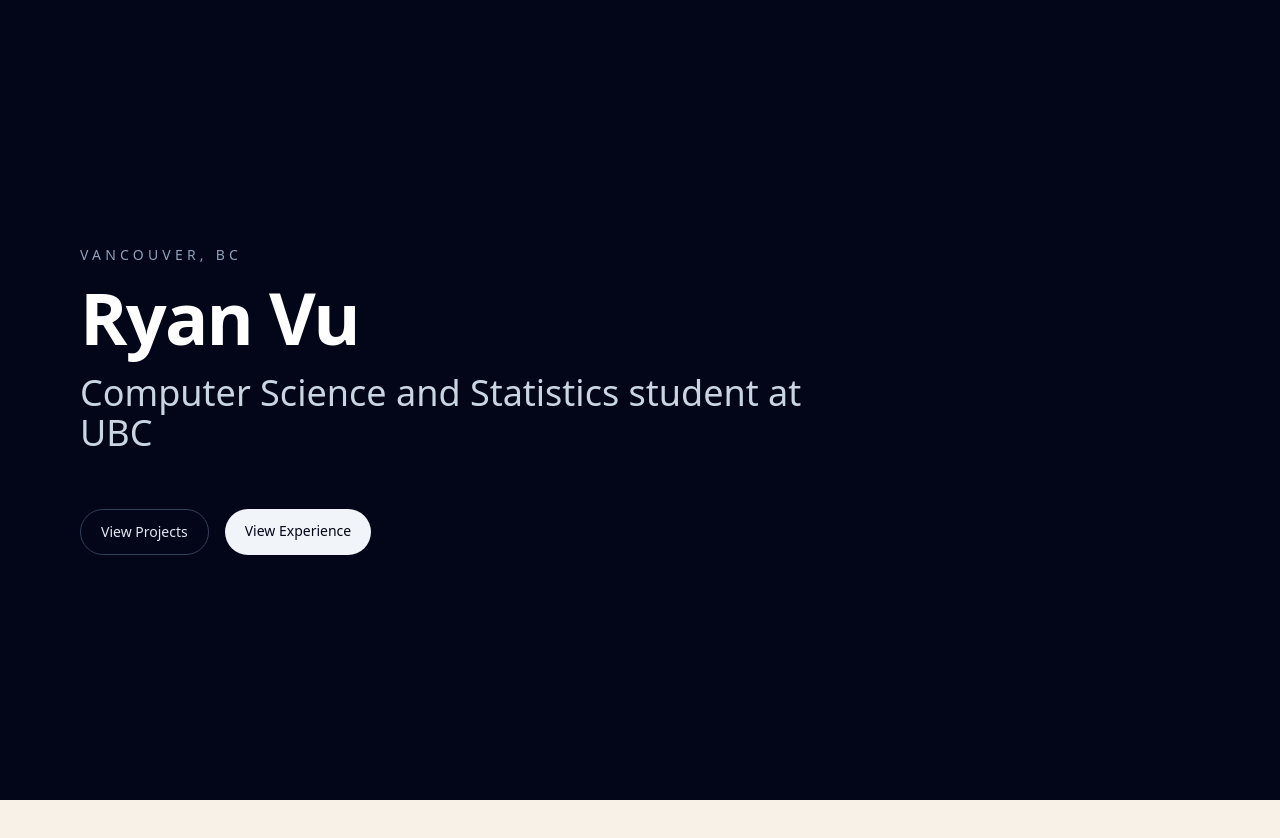
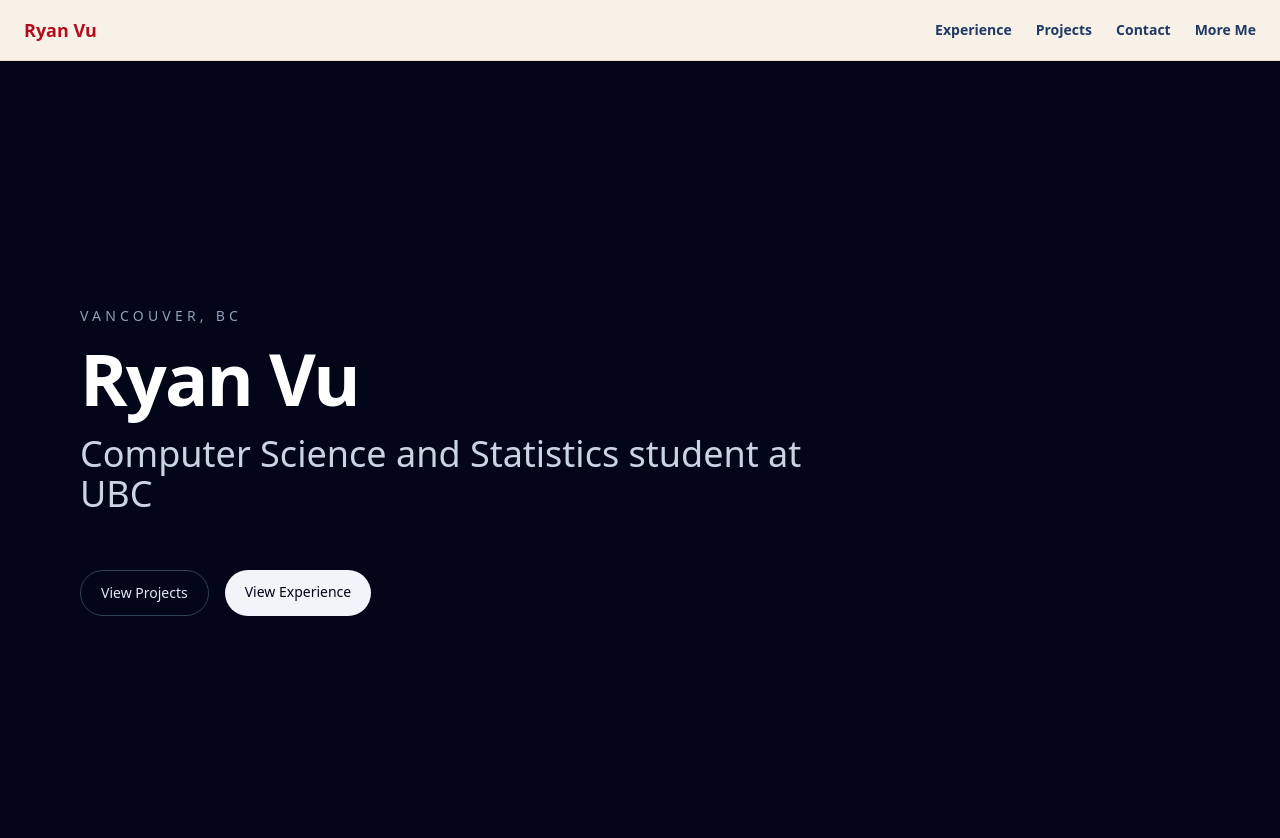
Before and after one commit to vuer13/ryan-vu-portfolio, a Next.js app: page / in a window 1280 px wide. Shown: the top 838 px of the page. Before the commit the page ends 800 px from the top, so only its background shows below. Built offline with nearby package versions, Linux system fonts and the light colour scheme.

Commit message:
feat: added navigation bar in light mode for now

```diff
--- a/src/app/layout.tsx
+++ b/src/app/layout.tsx
@@ -1,4 +1,5 @@
 import type { Metadata } from "next";
+import Navbar from "../components/Navbar";
 import "./globals.css";
 
 export const metadata: Metadata = {
@@ -13,7 +14,10 @@ export default function RootLayout({
 }>) {
     return (
         <html lang="en">
-            <body>{children}</body>
+            <body className="bg-background text-foreground antialiased">
+                <Navbar />
+                {children}
+            </body>
         </html>
     );
 }
--- /dev/null
+++ b/src/components/Navbar.tsx
@@ -0,0 +1,33 @@
+const navLinks = [
+    { label: "Experience", href: "#experience" },
+    { label: "Projects", href: "#projects" },
+    { label: "Contact", href: "#contact" },
+    { label: "More Me", href: "#more" },
+];
+
+export default function Navbar() {
+    return (
+        <header className="sticky top-0 z-50 border-b border-border bg-background/85 backdrop-blur">
+            <nav className="mx-auto flex max-w-7xl items-center justify-between px-6 py-4">
+                <a
+                    href="#"
+                    className="text-lg font-bold text-accent transition hover:text-hover"
+                >
+                    Ryan Vu
+                </a>
+
+                <div className="hidden items-center gap-6 sm:flex">
+                    {navLinks.map((link) => (
+                        <a
+                            key={link.href}
+                            href={link.href}
+                            className="text-sm font-semibold text-primary transition hover:text-hover"
+                        >
+                            {link.label}
+                        </a>
+                    ))}
+                </div>
+            </nav>
+        </header>
+    );
+}
```
